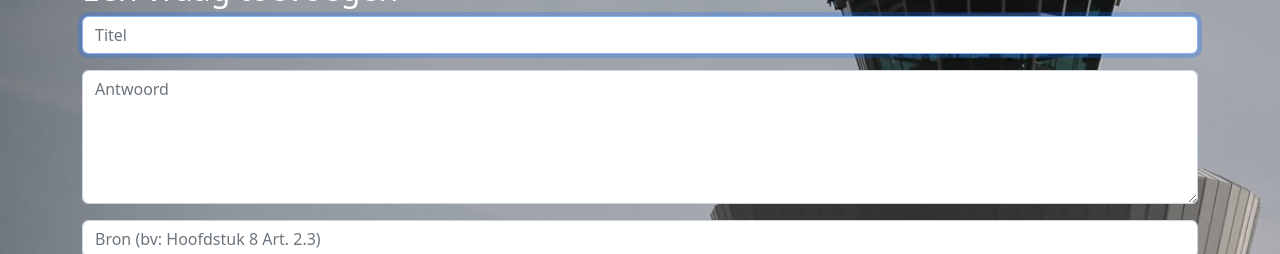
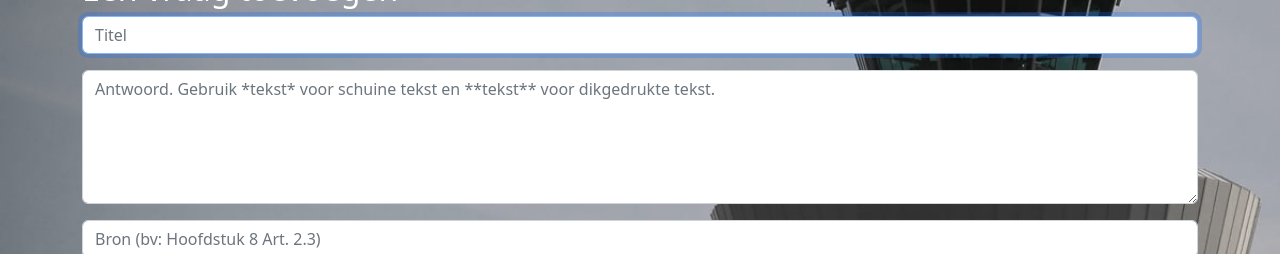
Before and after one commit to DartLazer/hvcao-pwa, a Nuxt app in the folder nuxt3/: page /admin in a window 1280 px wide. Shown: the part 214-468 px from the top of the page. Built offline with nearby package versions, Linux system fonts and the light colour scheme; no server answers.

Commit message:
Added markup. *t* for italic and **t** for bold

```diff
--- a/nuxt3/components/QuestionForm.vue
+++ b/nuxt3/components/QuestionForm.vue
@@ -5,7 +5,9 @@
       <input type="text" class="form-control" placeholder="Titel" required autofocus v-model="title">
     </div>
     <div class="form-group">
-      <textarea class="form-control" placeholder="Antwoord" required rows="5" v-model="explanation"></textarea>
+      <textarea class="form-control"
+                placeholder="Antwoord. Gebruik *tekst* voor schuine tekst en **tekst** voor dikgedrukte tekst." required
+                rows="5" v-model="explanation"></textarea>
     </div>
     <div class="form-group">
       <input type="text" class="form-control" placeholder="Bron (bv: Hoofdstuk 8 Art. 2.3)" required v-model="source">
--- a/nuxt3/components/caoAccordion.vue
+++ b/nuxt3/components/caoAccordion.vue
@@ -22,7 +22,7 @@
         <div :id="'collapse' + item.id" class="accordion-collapse collapse" :aria-labelledby="'heading' + item.id"
              data-bs-parent="#accordionExample">
           <div class="accordion-body">
-            <p style="white-space: pre-line;">{{ item.explanation }}</p>
+            <p v-html="item.markedExplanation"> </p>
             <p class="small">Bron: <strong>{{ item.source }}</strong></p>
             <p class="small">Toegevoegd op: <strong>{{ item.date_created }}</strong></p>
           </div>
@@ -40,6 +40,7 @@
 import {ref, onMounted, watchEffect} from 'vue';
 import {get, set, del, keys} from 'idb-keyval';
 import {fetchLatestQuestionId, fetchQuestionData} from "~/services/api";
+import {markupText} from "~/services/markupCode";
 
 const search = ref('');
 const questionsDataObject = ref([]);
@@ -57,6 +58,7 @@ async function loadQuestionData() {
   questionsDataObject.value = [];
   for (const key of questionKeys) {
     const question = await get(key);
+    question.markedExplanation = markupText(question.explanation);
     questionsDataObject.value.push(question);
   }
 }
--- a/nuxt3/components/questionDatabaseAccordion.vue
+++ b/nuxt3/components/questionDatabaseAccordion.vue
@@ -18,7 +18,7 @@
         <div :id="'collapse' + item.id" class="accordion-collapse collapse" :aria-labelledby="'heading' + item.id"
              data-bs-parent="#accordionExample">
           <div class="accordion-body">
-            <p style="white-space: pre-line;">{{ item.explanation }}</p>
+            <p v-html="markupText(item.explanation)"></p>
             <p class="small">Bron: {{ item.source }}</p>
             <p class="small">Created by: <strong>{{ item.created_by }}</strong> at
               <strong>{{ item.date_created }}</strong></p>
@@ -111,6 +111,7 @@
 <script setup>
 import {ref} from 'vue';
 import {editQuestion, deleteQuestion as deleteQuestionAPI,} from '~/services/api.js';
+import {markupText} from "~/services/markupCode";
 
 // Initialize fields
 const title = ref('');
--- a/nuxt3/package.json
+++ b/nuxt3/package.json
@@ -19,6 +19,7 @@
   "dependencies": {
     "@popperjs/core": "^2.11.7",
     "bootstrap": "^5.2.3",
+    "dompurify": "^3.0.3",
     "idb-keyval": "^6.2.1"
   }
 }
--- /dev/null
+++ b/nuxt3/services/markupCode.js
@@ -0,0 +1,9 @@
+import DOMPurify from 'dompurify';
+
+export const markupText = function (text) {
+    if (!text) return "";
+    let newText = text.replace(/\*\*(.*?)\*\*/g, "<b>$1</b>");
+    newText = newText.replace(/\*(.*?)\*/g, "<i>$1</i>");
+    newText = newText.replace(/\n/g, "<br>");
+    return DOMPurify.sanitize(newText);
+};
```
Also changed, not shown: 1 other file (tests, documents, lock files or other folders).
